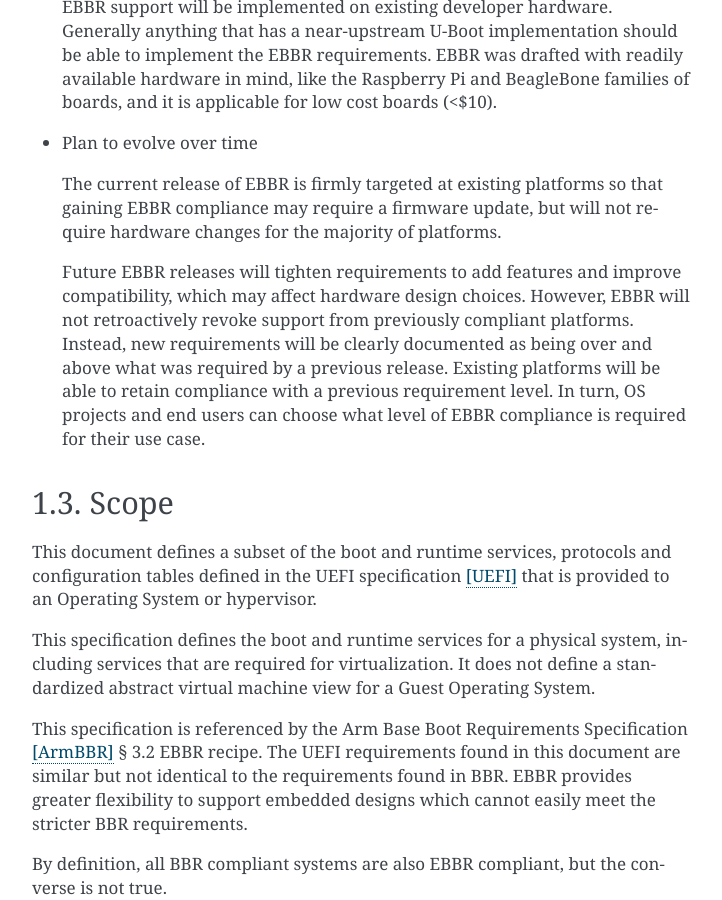
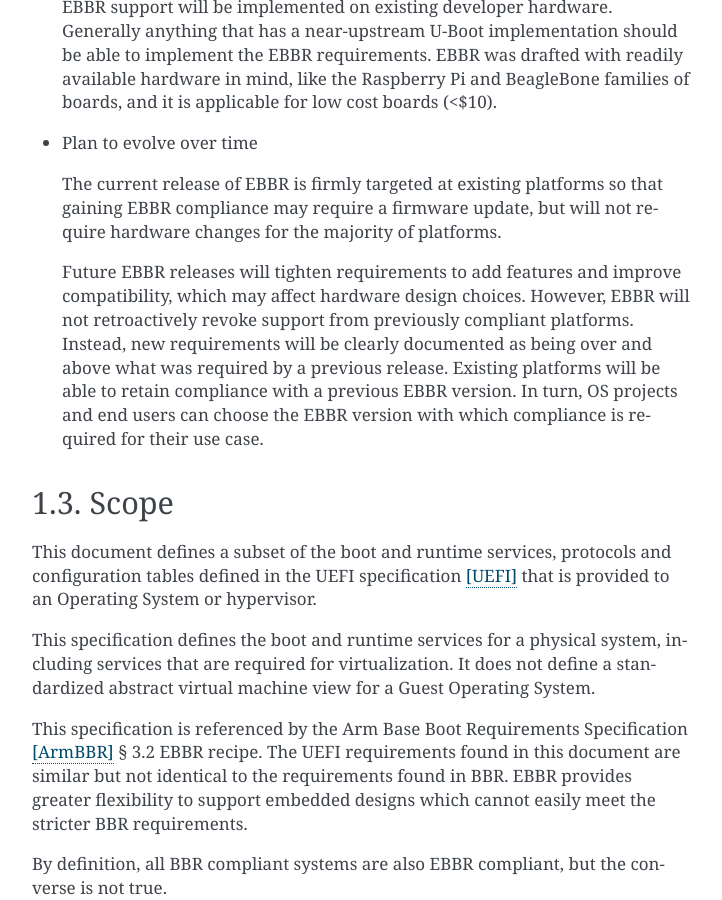
Before and after one commit to ARM-software/ebbr, a Sphinx documentation site: the page built from source/chapter1-about.rst, in a window 1280 px wide and 900 px high, scrolled down 2373 px. Shown: the whole window, without its empty margins (388-1110 px from the left). Built offline with Sphinx 7.4.7, drawn with Linux system fonts in a browser that asks for light colours.

Commit message:
chapter1: do not mention levels
The Guiding Principles section mentions requirements levels, but this is
not clearly defined.
Remove the mention of levels completely, in favor of EBBR versions.

Signed-off-by: Vincent Stehlé <vincent.stehle@arm.com>

```diff
--- a/source/chapter1-about.rst
+++ b/source/chapter1-about.rst
@@ -137,10 +137,10 @@ specification.
   platforms.
   Instead, new requirements will be clearly documented as being over and above
   what was required by a previous release.
-  Existing platforms will be able to retain compliance with a previous
-  requirement level.
-  In turn, OS projects and end users can choose what level of EBBR compliance
-  is required for their use case.
+  Existing platforms will be able to retain compliance with a previous EBBR
+  version.
+  In turn, OS projects and end users can choose the EBBR version with which
+  compliance is required for their use case.
 
 Scope
 =====
```
